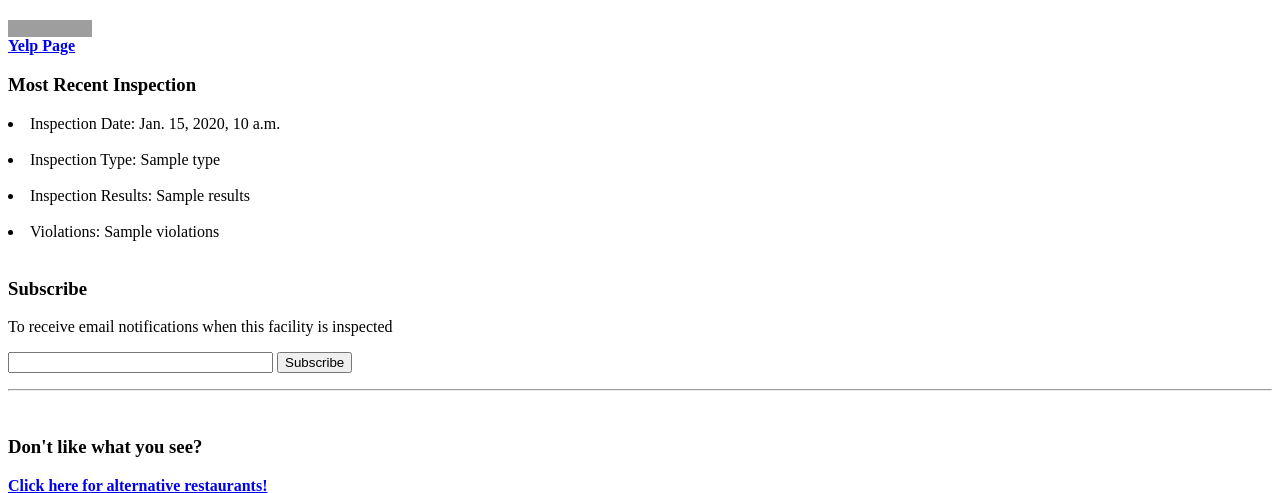
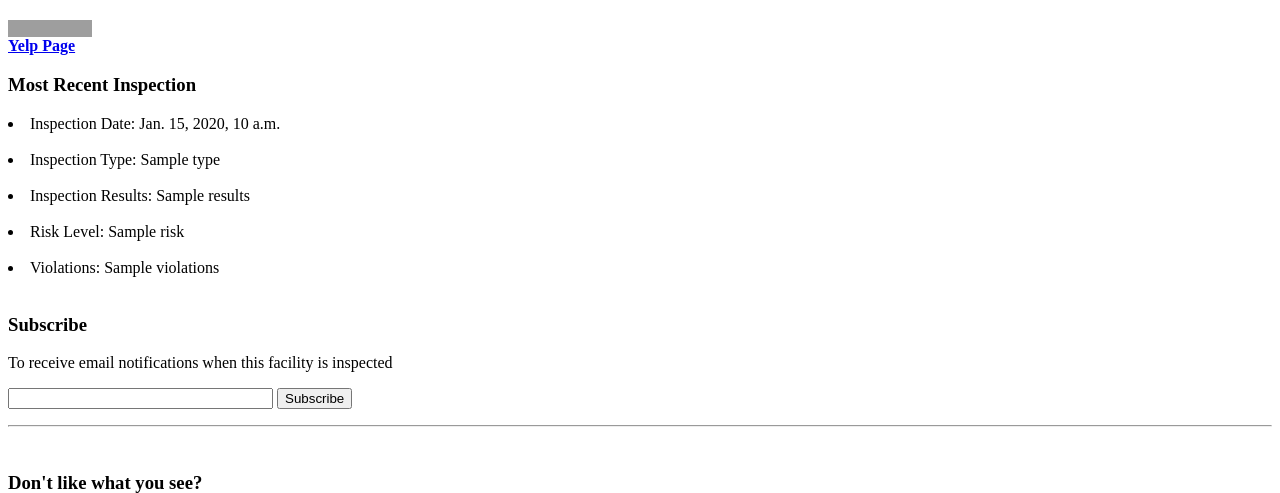
Before and after one commit to jbfues/CS122-Project, a Django app: template ui/templates/restaurant.html in a window 1280 px wide. Shown: the part 93-586 px from the top of the page. Run offline with Django 3.2, Linux system fonts and the light colour scheme; the template is opened without the code that fills it: most values are stand-ins (such as "Sample title", 1, 10 or a date in 2020); data that the repository does not hold is empty; grey boxes are pictures that could not be loaded.

Commit message:
Made some changes to restaurant_info.py

```diff
--- a/ui/restaurant/restaurant_info.py
+++ b/ui/restaurant/restaurant_info.py
@@ -34,6 +34,7 @@ def get_info(license):
     r['type'] = inspection['inspection_type']
     r['results'] = inspection['results']
     r['violations'] = inspection['violations']
+    r['risk'] = inspection['risk']
     r['license'] = license
     if info[2] != None:
         yh = YelpHelper()
--- a/ui/templates/restaurant.html
+++ b/ui/templates/restaurant.html
@@ -19,6 +19,9 @@
 {% if results %}
 <li>Inspection Results: {{ results }}</li><br>
 {% endif %}
+{% if risk %}
+<li>Risk Level: {{ risk }}</li><br>
+{% endif %}
 {% if violations %}
 <li>Violations: {{ violations }}</li><br>
 {% endif %}
```
